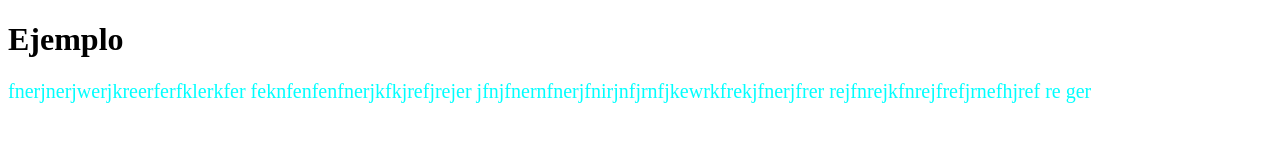
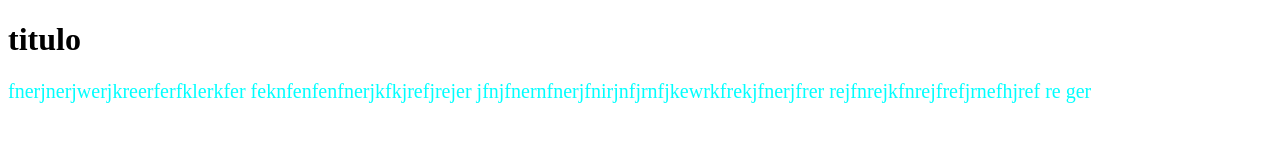
Before and after one commit to luisml03/git-e, a plain HTML site: page index.html in a window 1280 px wide. Drawn offline with Linux system fonts and the light colour scheme.

Commit message:
´por petición

```diff
--- a/index.html
+++ b/index.html
@@ -8,7 +8,7 @@
     <title>pagina de guradado</title>
 </head>
 <body>
-    <h1>Ejemplo</h1>
+    <h1>titulo</h1>
     <p class="size">fnerjnerjwerjkreerferfklerkfer
         feknfenfenfnerjkfkjrefjrejer
         jfnjfnernfnerjfnirjnfjrnfjkewrkfrekjfnerjfrer
```
